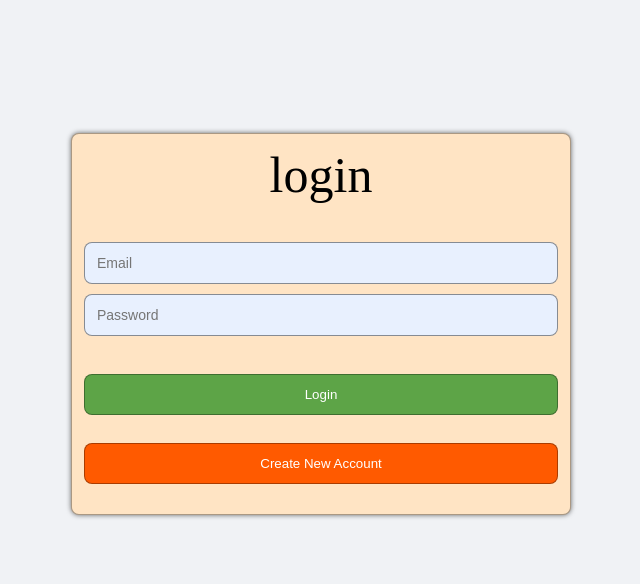
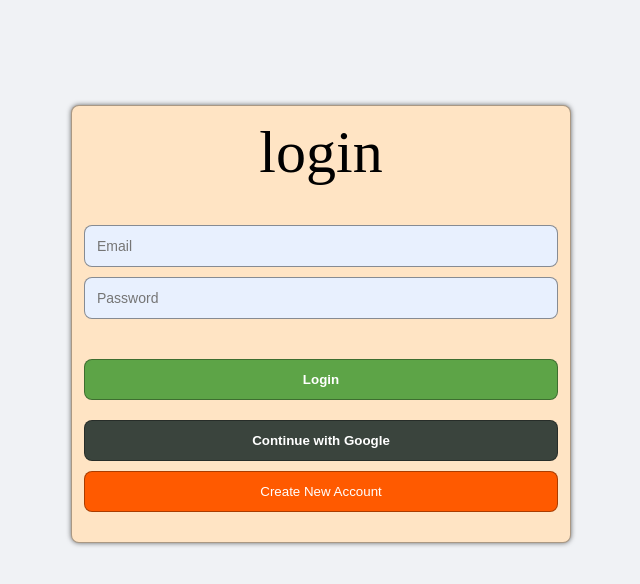
Before and after one commit to RunTime-Terror-1/MERAKI_Academy_Project_5, a React (Create React App) app in the folder frontend/: page /login in a window 1280 px wide. Shown: the top 584 px of the page, without its empty margins (319-959 px from the left). Built offline with nearby package versions, Linux system fonts and the light colour scheme.

Commit message:
loginwithgoogle

```diff
--- a/frontend/src/components/Registration/Login/LoginForm/index.js
+++ b/frontend/src/components/Registration/Login/LoginForm/index.js
@@ -94,9 +94,16 @@ export const LoginForm = () => {
         <button id="login-button" onClick={login}>
           Login
         </button>
+        <br/>
+        <br/>
+
+
+        <button id="login-button-Google" onClick="">
+          Continue with Google
+        </button>
 
         <br/>
-        <br/>
+
       </div>
 
       <div id="create-new-account-button">
--- a/frontend/src/components/Registration/Login/LoginForm/style.css
+++ b/frontend/src/components/Registration/Login/LoginForm/style.css
@@ -45,9 +45,28 @@
     border-radius:var(--border-radius);
     background-color:rgba(0, 128, 0, 0.637);
     color: var(--first-color);
+    font-weight: bold;
     cursor: pointer;
     border-radius: 8px;
+    margin-top: 2px;
 
+  }
+  #login-button-Google{
+    width: 100%;
+    padding: var(--input-padding);
+    border: 0.2px solid rgba(0, 0, 0, 0.333);
+    border-radius:var(--border-radius);
+    background-color:rgb(58, 68, 61);
+    color: var(--first-color);
+    font-weight: bold;
+    cursor: pointer;
+    border-radius: 8px;
+    margin-top: 2px;
+  }
+
+  #login-button-Google:hover{
+
+    opacity: 0.9;
   }
 
   #login-button:hover{
@@ -59,7 +78,7 @@
   }
 
   #login-label{
-    font-size: 50px;
+    font-size: 60px;
   }
 
 
```
